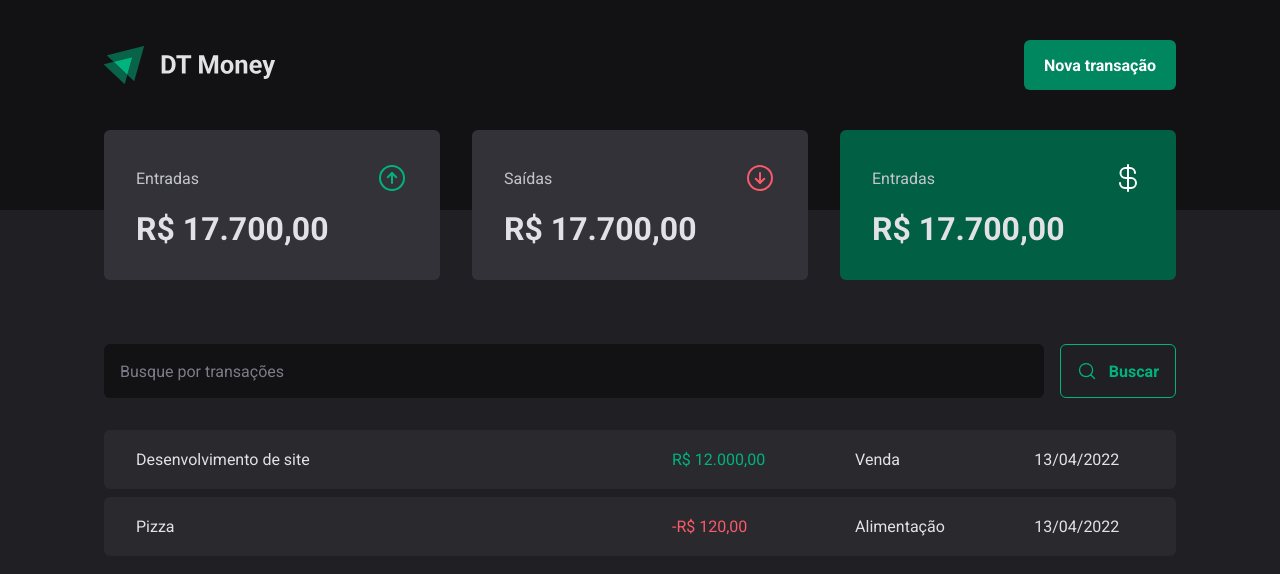
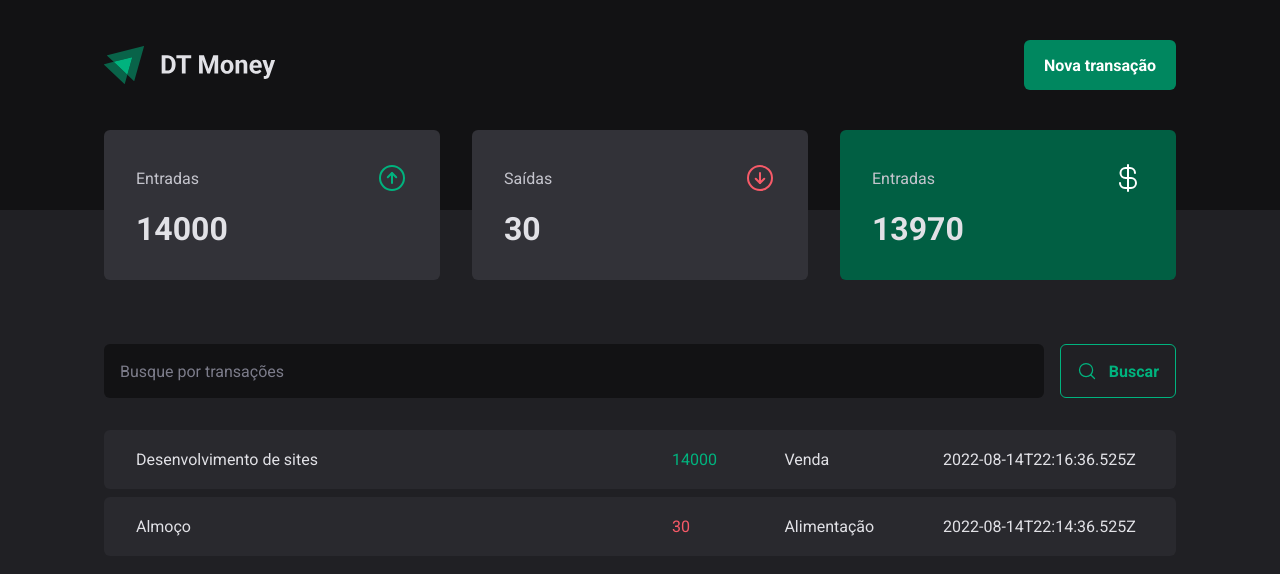
Before and after one commit to gabriel-nt/dt-money, a React (Vite) app: page / in a window 1280 px wide. Shown: the top 574 px of the page. Built offline with nearby package versions, Linux system fonts and the light colour scheme; data requests are answered from the project's data file.

Commit message:
Transactions context creation

```diff
--- a/src/App.tsx
+++ b/src/App.tsx
@@ -1,4 +1,5 @@
 import { ThemeProvider } from 'styled-components';
+import { TransactionsProvider } from './contexts/TransactionContext';
 import { Transactions } from './pages/Transactions';
 import { GlobalStyle } from './styles/global';
 import { defaultTheme } from './styles/theme/default';
@@ -6,7 +7,9 @@
 const App = () => (
   <ThemeProvider theme={defaultTheme}>
     <GlobalStyle />
-    <Transactions />
+    <TransactionsProvider>
+      <Transactions />
+    </TransactionsProvider>
   </ThemeProvider>
 );
 
--- a/src/components/Summary/index.tsx
+++ b/src/components/Summary/index.tsx
@@ -1,14 +1,42 @@
 import { ArrowCircleDown, ArrowCircleUp, CurrencyDollar } from 'phosphor-react';
+import { useMemo } from 'react';
+import { useTransactionsContext } from '../../contexts/TransactionContext';
 import { SummaryCard, SummaryContainer } from './styles';
 
-const Summary = () => (
+const Summary = () => {
+  const { transactions } = useTransactionsContext();
+
+  const summary = useMemo(
+    () =>
+      transactions.reduce(
+        (acc, transaction) => {
+          if (transaction.type === 'income') {
+            acc.income += transaction.price;
+            acc.total += transaction.price;
+          } else {
+            acc.outcome += transaction.price;
+            acc.total -= transaction.price;
+          }
+
+          return acc;
+        },
+        {
+          income: 0,
+          outcome: 0,
+          total: 0,
+        }
+      ),
+    [transactions]
+  );
+
+  return (
     <SummaryContainer>
       <SummaryCard>
         <header>
           <span>Entradas</span>
           <ArrowCircleUp size={32} color="#00b37e" />
         </header>
-      <strong>R$ 17.700,00</strong>
+        <strong>{summary.income}</strong>
       </SummaryCard>
 
       <SummaryCard>
@@ -16,7 +44,7 @@
           <span>Saídas</span>
           <ArrowCircleDown size={32} color="#f75a68" />
         </header>
-      <strong>R$ 17.700,00</strong>
+        <strong>{summary.outcome}</strong>
       </SummaryCard>
 
       <SummaryCard variant="green">
@@ -24,9 +52,10 @@
           <span>Entradas</span>
           <CurrencyDollar size={32} color="#ffffff" />
         </header>
-      <strong>R$ 17.700,00</strong>
+        <strong>{summary.total}</strong>
       </SummaryCard>
     </SummaryContainer>
   );
+};
 
 export { Summary };
--- /dev/null
+++ b/src/contexts/TransactionContext.tsx
@@ -0,0 +1,49 @@
+import { createContext, useContext, useEffect, useState } from 'react';
+
+interface Transaction {
+  id: number;
+  description: string;
+  type: 'income' | 'outcome';
+  category: string;
+  price: number;
+  createdAt: string;
+}
+
+interface TransactionContextType {
+  transactions: Transaction[];
+}
+
+interface TransactionsProviderProps {
+  children: React.ReactNode;
+}
+
+const TransactionsContext = createContext({} as TransactionContextType);
+
+export const TransactionsProvider = ({
+  children,
+}: TransactionsProviderProps) => {
+  const [transactions, setTransactions] = useState<Transaction[]>([]);
+
+  useEffect(() => {
+    const loadTransactions = async () => {
+      const response = await fetch('http://localhost:3333/transactions');
+      const data = await response.json();
+
+      setTransactions(data);
+    };
+
+    loadTransactions();
+  }, []);
+
+  return (
+    <TransactionsContext.Provider
+      value={{
+        transactions,
+      }}
+    >
+      {children}
+    </TransactionsContext.Provider>
+  );
+};
+
+export const useTransactionsContext = () => useContext(TransactionsContext);
--- a/src/pages/Transactions/index.tsx
+++ b/src/pages/Transactions/index.tsx
@@ -1,5 +1,6 @@
 import { Header } from '../../components/Header';
 import { Summary } from '../../components/Summary';
+import { useTransactionsContext } from '../../contexts/TransactionContext';
 import { SearchForm } from './components/SearchForm';
 import {
   PriceHighlight,
@@ -7,7 +8,10 @@
   TransactionsTable,
 } from './styles';
 
-const Transactions = () => (
+const Transactions = () => {
+  const { transactions } = useTransactionsContext();
+
+  return (
     <div>
       <Header />
       <Summary />
@@ -17,26 +21,23 @@
 
         <TransactionsTable>
           <tbody>
-          <tr>
-            <td width="50%">Desenvolvimento de site</td>
+            {transactions.map(transaction => (
+              <tr key={transaction.id}>
+                <td width="50%">{transaction.description}</td>
                 <td>
-              <PriceHighlight variant="income">R$ 12.000,00</PriceHighlight>
+                  <PriceHighlight variant={transaction.type}>
+                    {transaction.price}
+                  </PriceHighlight>
                 </td>
-            <td>Venda</td>
-            <td>13/04/2022</td>
+                <td>{transaction.category}</td>
+                <td>{transaction.createdAt}</td>
               </tr>
-          <tr>
-            <td width="50%">Pizza</td>
-            <td>
-              <PriceHighlight variant="outcome">-R$ 120,00</PriceHighlight>
-            </td>
-            <td>Alimentação</td>
-            <td>13/04/2022</td>
-          </tr>
+            ))}
           </tbody>
         </TransactionsTable>
       </TransactionsContainer>
     </div>
   );
+};
 
 export { Transactions };
```
Lines whose indentation alone changed are shown as unchanged.
